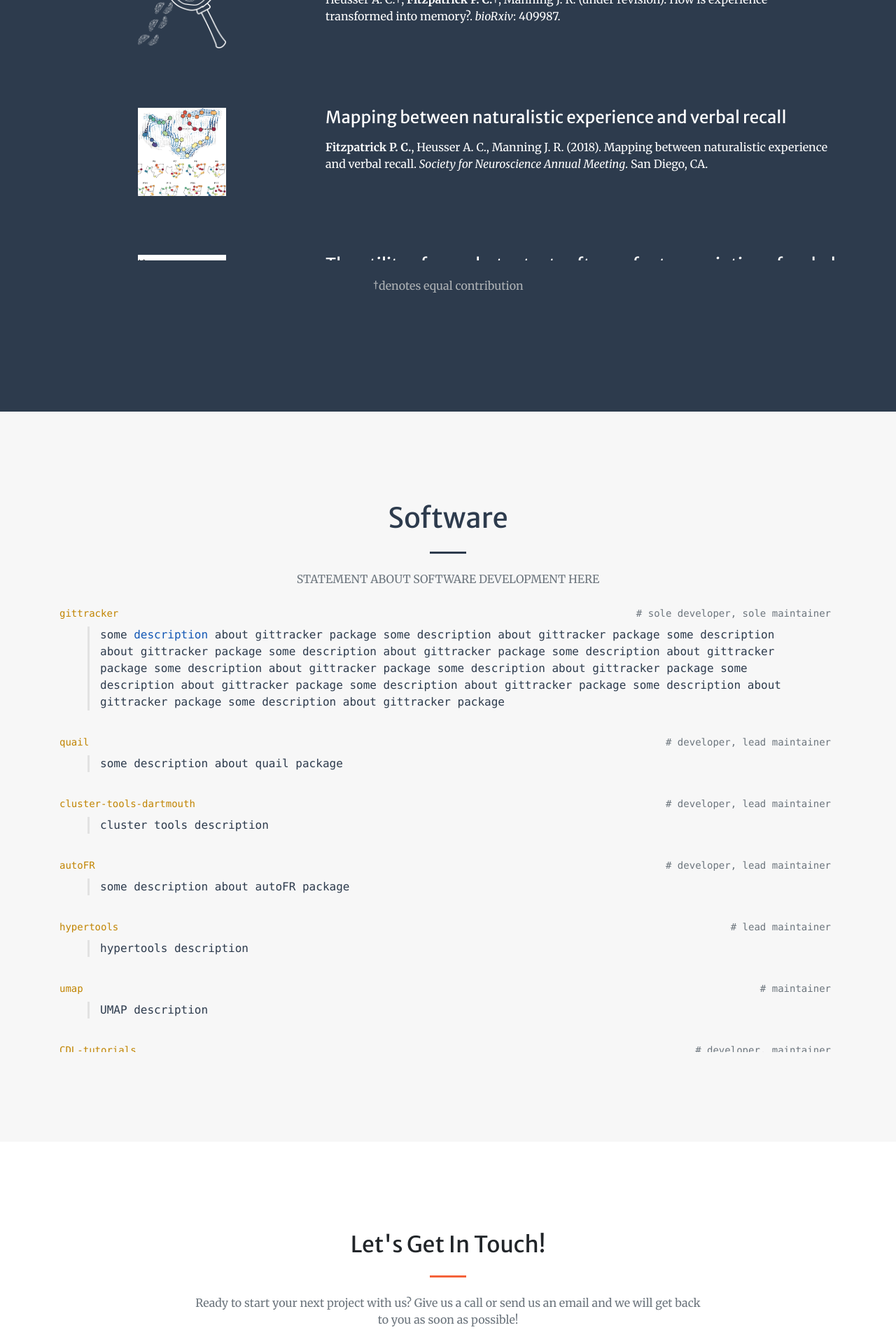
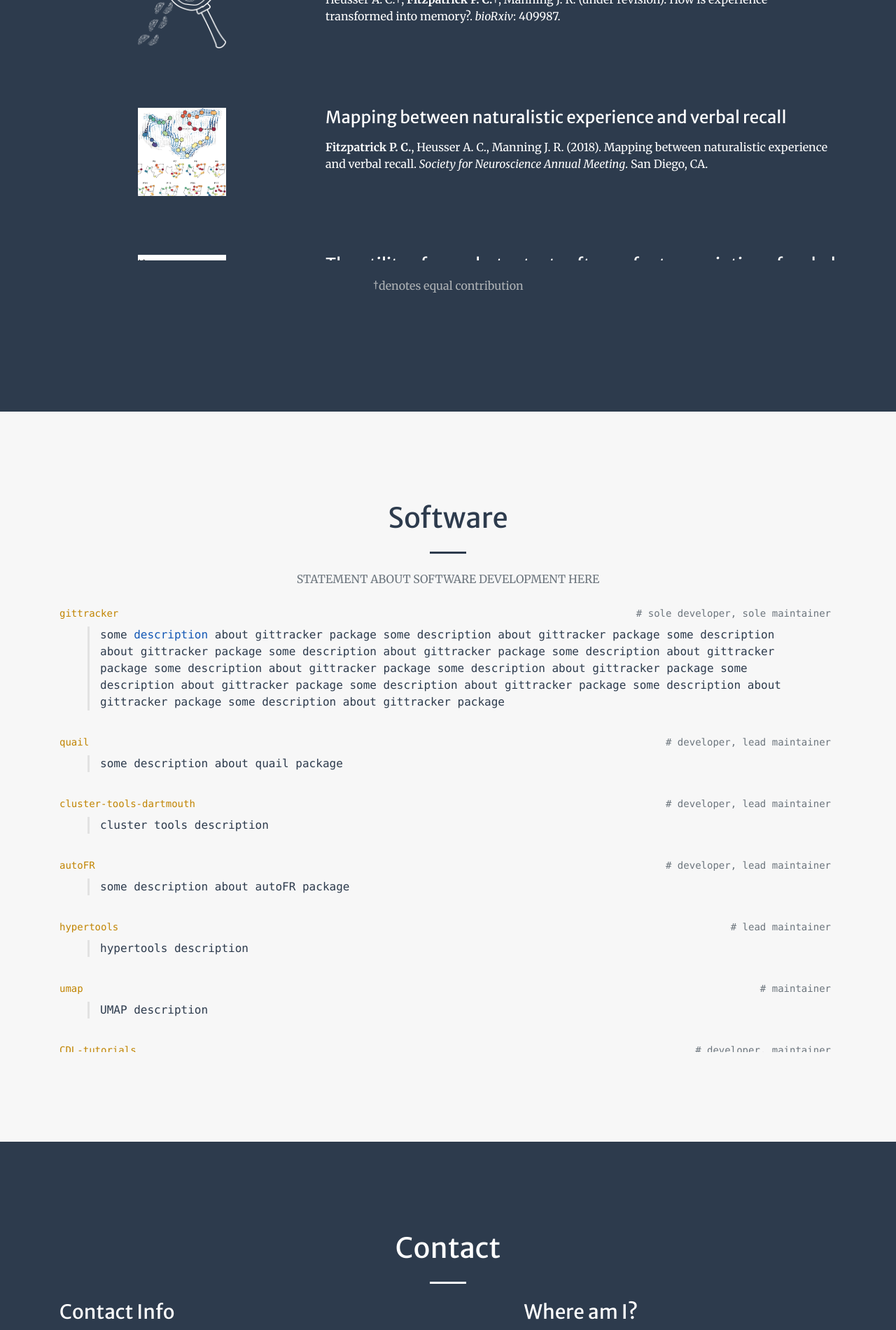
Before and after one commit to paxtonfitzpatrick/paxtonfitzpatrick.github.io, a Jekyll site: the page built from index.md, in a window 1280 px wide. Shown: the part 3137-5037 px from the top of the page at 70% size. Built offline with Jekyll 4.4.1, drawn with Linux system fonts in a browser that asks for light colours; nearby versions of some CDN libraries; some web fonts are replaced; some of the changed text lies outside the part shown; grey boxes are pictures that could not be loaded.

Commit message:
created contact section

```diff
--- a/_includes/contact.html
+++ b/_includes/contact.html
@@ -2,19 +2,30 @@
 <div class="container">
   <div class="row justify-content-center">
     <div class="col-lg-8 text-center">
-        <h2 class="mt-0">{{ section.title }}</h2>
+      <h1 class="mt-0">{{ section.title }}</h1>
       <hr class="divider my-4">
-        <p class="text-muted mb-5">{{ section.text }}</p>
     </div>
   </div>
-    <div class="row justify-content-center">
-      {% for action in section.actions %}
-      {% assign fa = action.icon_type | default: "fas" %}
-      <div class="col ml-auto text-center">
-        <i class="{{ fa }} {{ action.icon }} fa-3x mb-3 text-muted"></i>
-        <a class="d-block" href="{{ action.url }}">{{ action.title }}</a>
+  <div class="row text-left">
+    <div class="col-4">
+      <h3 class="text-bold">Contact Info</h3>
+      <p>
+        <i class="icon fa fa-envelope" aria-hidden="true"></i>
+        <a href="mailto:{{ section.email }}">{{ section.email }}</a>
+      </p>
+      <p>
+        <i class="icon fa fa-phone" aria-hidden="true"></i>
+        <a href="tel:{{ section.phone }}">{{ section.phone }}</a>
+      </p>
+      <p>
+        <i class="fa fa-map-marker" aria-hidden="true"></i>
+        {{ section.address }}
+      </p>
     </div>
-      {% endfor %}
+    <div class="col-12 col-md-8 text-center">
+      <h3 class="text-bold">Where am I?</h3>
+      <iframe src="{{ section.map_embed }}" width="100%" height="450" frameborder="0" style="border:0" allowfullscreen></iframe>
+    </div>
   </div>
 </div>
 </section>
--- a/index.md
+++ b/index.md
@@ -191,25 +191,13 @@
         description: Dockerfile template gist description here
 
   - type: contact.html
-    section_id: contacts
-    title: Let's Get In Touch!
-    text: >-
-      Ready to start your next project with us? Give us a call or send us an email
-      and we will get back to you as soon as possible!
-    actions:
-    - title: +1 (202) 555-014
-      icon: fa-phone
-    - title: E-Mail
-      icon: fa-envelope
-      url: mailto:contact@yourwebsite.com
-    - title: Twitter
-      icon: fa-twitter
-      icon_type: fab
-      url: '#'
-    - title: Facebook
-      icon: fa-facebook
-      icon_type: fab
-      url: '#'
+    section_id: contact
+    background_style: bg-primary
+    title: Contact
+    email: Paxton.C.Fitzpatrick@Dartmouth.edu
+    phone: (717) 439-3999
+    address: 416 Moore Hall, Dartmouth College, Hanover, NH 03755
+    map_embed: https://www.google.com/maps/embed?pb=!1m18!1m12!1m3!1d721.038682728594!2d-72.28847647071619!3d43.70733339869497!2m3!1f0!2f0!3f0!3m2!1i1024!2i768!4f13.1!3m3!1m2!1s0x4cb4c9c361e1ddb1%3A0x8b2bba0d5b098fa6!2sMoore%20Psychology%20Bldg%2C%20Hanover%2C%20NH%2003755!5e0!3m2!1sen!2sus!4v1591571050608!5m2!1sen!2sus
 
   - type: timeline.html
     section_id: timeline
```
Lines whose indentation alone changed are shown as unchanged.
